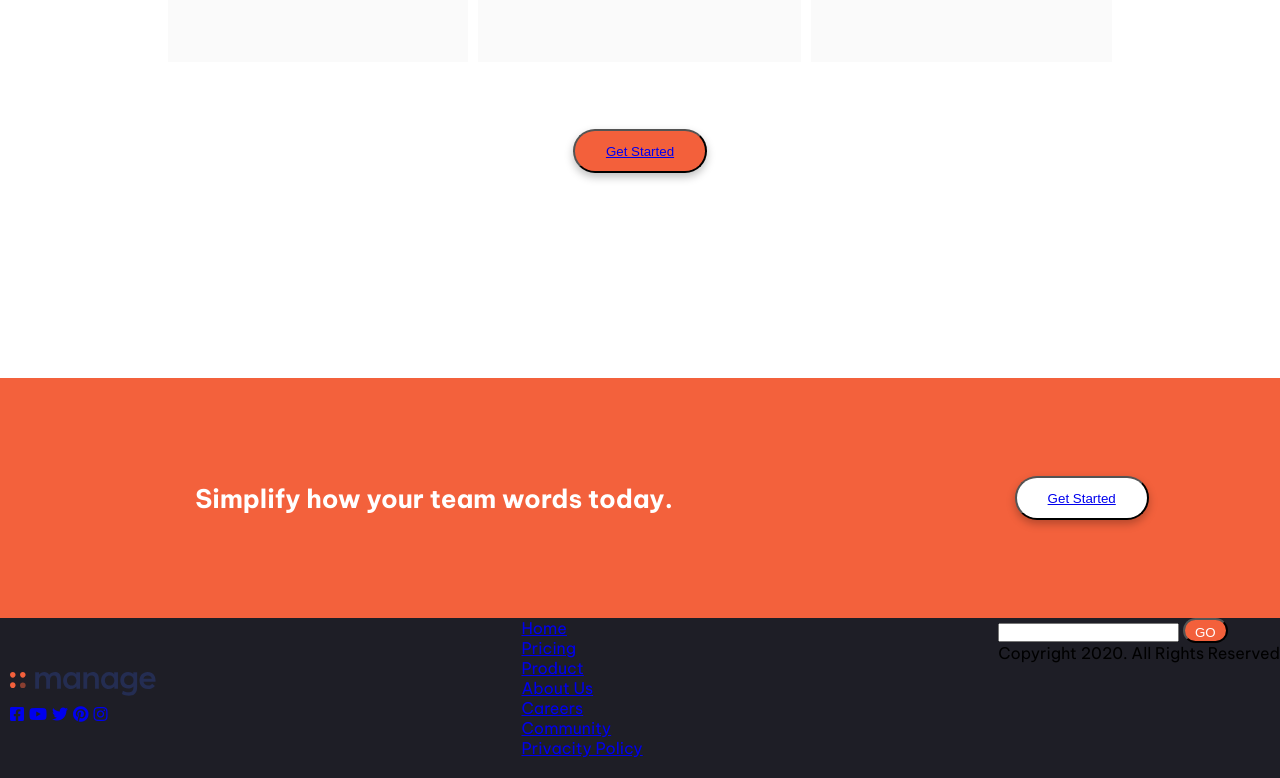
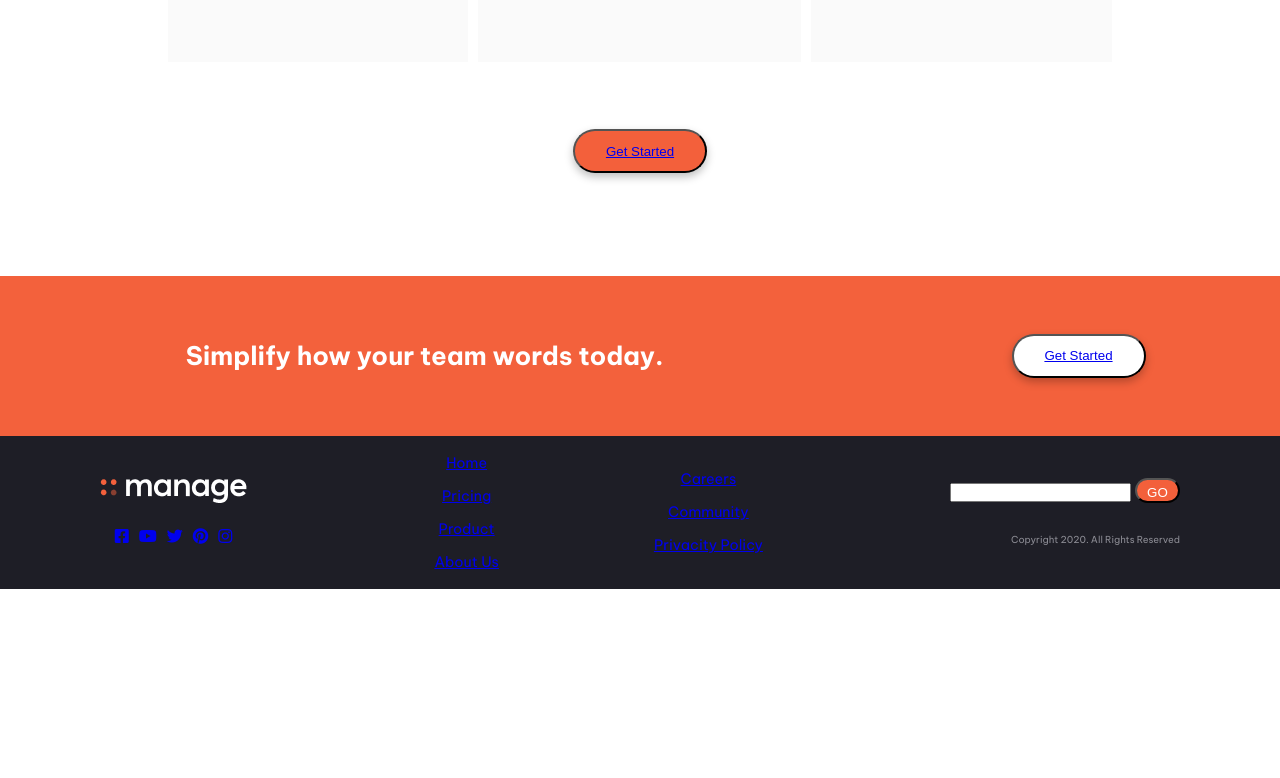
Before and after one commit to lullorente/FrontEnd-1, a plain HTML site: page FINAL-LLORENTE-LUCIA/index.html in a window 1280 px wide. Shown: the part 1627-2405 px from the top of the page. After the commit the page ends 2216 px from the top, so only its background shows below. Drawn offline with Linux system fonts and the light colour scheme.

Commit message:
footer desktop inicio

```diff
--- a/FINAL-LLORENTE-LUCIA/css/style.css
+++ b/FINAL-LLORENTE-LUCIA/css/style.css
@@ -145,7 +145,8 @@ img.pequeña {
     margin-right: 10%;
 }
 .comentarios {
-margin-top: 5%;
+margin-top: 20%;
+margin-bottom: 10%;
 display: flex;
 flex-direction: column;
 }
@@ -174,7 +175,7 @@ article img {
 }
 .boton-articulos {
     text-align: center;
-    margin-bottom: 20%;
+    margin-bottom: 10%;
 }
 .Simplify {
     background-color: #F3613C;
@@ -182,7 +183,7 @@ article img {
     font-weight: bold;
     font-size: 1.6rem;
     line-height: 35px;
-    height: 30vh;
+    height: 40vh;
     display: flex;
     flex-wrap: wrap;
     flex-direction: column;
@@ -204,42 +205,53 @@ article img {
 }
 footer {
     background-color: #1E1E26;
-    height: 20vh;
+    height: 35%;
     display: flex;
     flex-wrap: wrap;
     justify-content: space-between;
-    /* height: 100px; */
-    /* padding: 4%; */
 }
 footer div.logo-redes {
     display: flex;
     flex-direction: column;
     justify-content: center;
-    gap: 8px;
-    padding: 10px;
+    align-items: center;
+    gap: 20px;
+    margin-left: 100px;
 }
 div .redes {
     display: flex;
     flex-direction: row;
-    gap: 5px;
+    gap: 10px;
 }
-/* .logo-redes {
-    display: flex;
-    flex-wrap: wrap;
-    flex-direction: row;
-    justify-content: space-between;
-}
-.redes {
+.navfooter nav ul {
     display: flex;
     flex-direction: row;
+    justify-content: center;
+    align-items: center;
+    gap: 155px;
 }
-.navfooter {
-    width: 10%;
+.navfooter nav ul div {
     display: flex;
     flex-direction: column;
-    gap: 5px;
-    padding: 10px;
-} */
+    justify-content: center;
+    align-items: center;
+    gap: 15px;
+    margin-top: 18px;
+    margin-bottom: 18px;
+    font-size: 0.9rem;
+}
+.formulario {
+    display: flex;
+    flex-direction: column;
+    justify-content: center;
+    gap: 30px;
+    margin-right: 100px;
+    color: #8C8C94;
+}
+footer span {
+    font-size: 0.6rem;
+    text-align: right;
+}
 .boton-go {
     width: 45px;
     height: 25px;
@@ -314,6 +326,9 @@ div .redes {
         gap: 30px;
         margin-left: 1%;
     }
+    .comentarios {
+        margin-bottom: 0;
+    }
     article {
         gap: 20px;
     }
@@ -324,13 +339,14 @@ div .redes {
         height: 70px;
     }
     .Simplify {
+        height: 20vh;
         display: flex;
         flex-wrap: wrap;
         flex-direction: row;
         justify-content: space-around;
     }
     .Simplify span {
-            margin-left: 5%;
+        margin-left: 4%;
         margin-right: 5%;
     }
     .comentarios {
@@ -342,4 +358,3 @@ div .redes {
         gap: 10px;
         padding: 40px;
     }
-}
--- a/FINAL-LLORENTE-LUCIA/index.html
+++ b/FINAL-LLORENTE-LUCIA/index.html
@@ -82,7 +82,7 @@
     </main>
     <footer>
     <div class="logo-redes">
-            <img src="./img/logo.svg" alt="logo">
+            <img src="./img/Logo footer.png" alt="logo">
         <div class="redes">
             <a href="#"><i class="fab fa-facebook-square"></i></a>
             <a href="#"><i class="fab fa-youtube"></i></a>
@@ -94,19 +94,23 @@
         <div class="navfooter">
             <nav>
                 <ul type="none">
+                <div>
                 <li><a href="#"> Home</a></li>
                 <li><a href="#"> Pricing</a></li>
                 <li><a href="#"> Product</a></li>
                 <li><a href="#"> About Us</a></li>
+                </div>
+                <div>
                 <li><a href="#"> Careers</a></li>
                 <li><a href="#"> Community</a></li>
                 <li><a href="#"> Privacity Policy</a></li>
-                </ul>
+                </div>
+            </ul>
             </nav>
         </div>
-        <div>
+        <div class="formulario">
         <form action="#">
-            <input type="text" name="xxxx">
+            <input type="text" name="xxx">
             <input class="boton-go" type="submit" value="GO">
         </form>
         <span>Copyright 2020. All Rights Reserved</span>
```
Also changed, not shown: FINAL-LLORENTE-LUCIA/img/Logo footer.png (added). Lines whose indentation alone changed are shown as unchanged.
